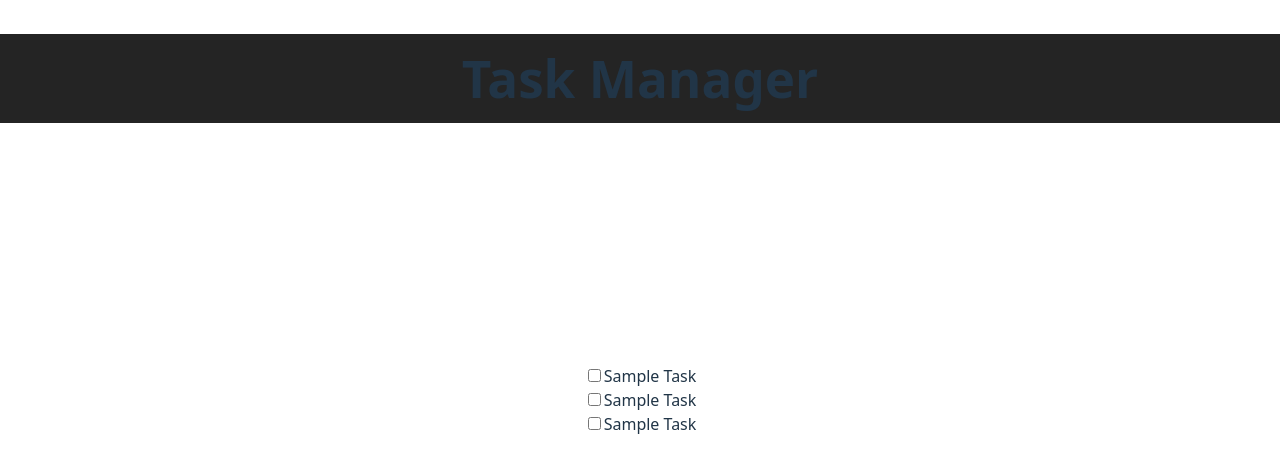
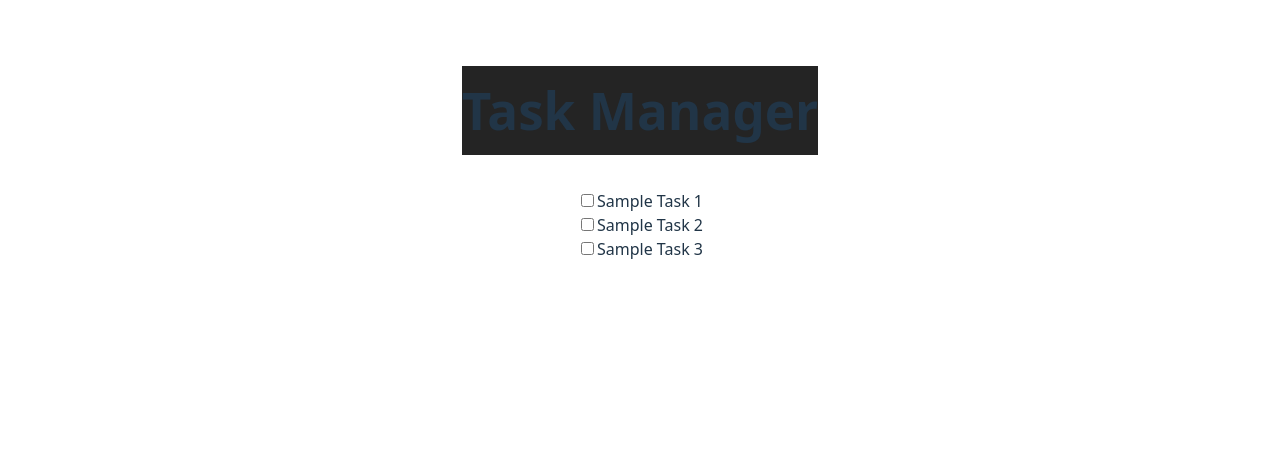
Before and after one commit to b-poole/task-manager, a React (Vite) app: page / in a window 1280 px wide. Shown: the top 472 px of the page. Built offline with nearby package versions, Linux system fonts and the light colour scheme.

Commit message:
Added TaskList and TaskItem using props and map()

```diff
--- a/src/App.jsx
+++ b/src/App.jsx
@@ -1,4 +1,10 @@
 import './App.css'
+
+const notes = [
+  { id: 1, name: "Sample Task 1", completed: false },
+  { id: 2, name: "Sample Task 2", completed: false },
+  { id: 3, name: "Sample Task 3", completed: false }
+]
 
 function App() {
 
@@ -16,11 +22,11 @@ function Title() {
   )
 }
 
-function Task() {
+function TaskItem({ note }) {
   return (
     <div className='task'>
       <input type="checkbox" />
-      <span className='task-name'>Sample Task</span>
+      <span className='task-name'>{note.name}</span>
     </div>
   )
 }
@@ -28,9 +34,9 @@ function Task() {
 function TaskList() {
   return (
     <div className='task-list'>
-      <Task />
-      <Task />
-      <Task />
+      {notes.map(note => (
+        <TaskItem key={note.id} note={note} />
+      ))}
     </div>
   )
 }
--- a/src/index.css
+++ b/src/index.css
@@ -25,20 +25,16 @@ a:hover {
 body {
   margin: 0;
   display: flex;
-  place-items: center;
   min-width: 320px;
   min-height: 100vh;
 }
 
 .title {
   font-weight: 600;
-  position: fixed;
-  top: 0;
-  left: 0;
   width: 100%;
-  text-align: center; /* Optional: centers the text horizontally */
-  background-color: #242424; /* Optional: matches your dark theme background */
-  padding: 1rem 0; /* Optional: adds some vertical space */
+  text-align: center;
+  background-color: #242424;
+  padding: 1rem 0;
 }
 
 h1 {
```
